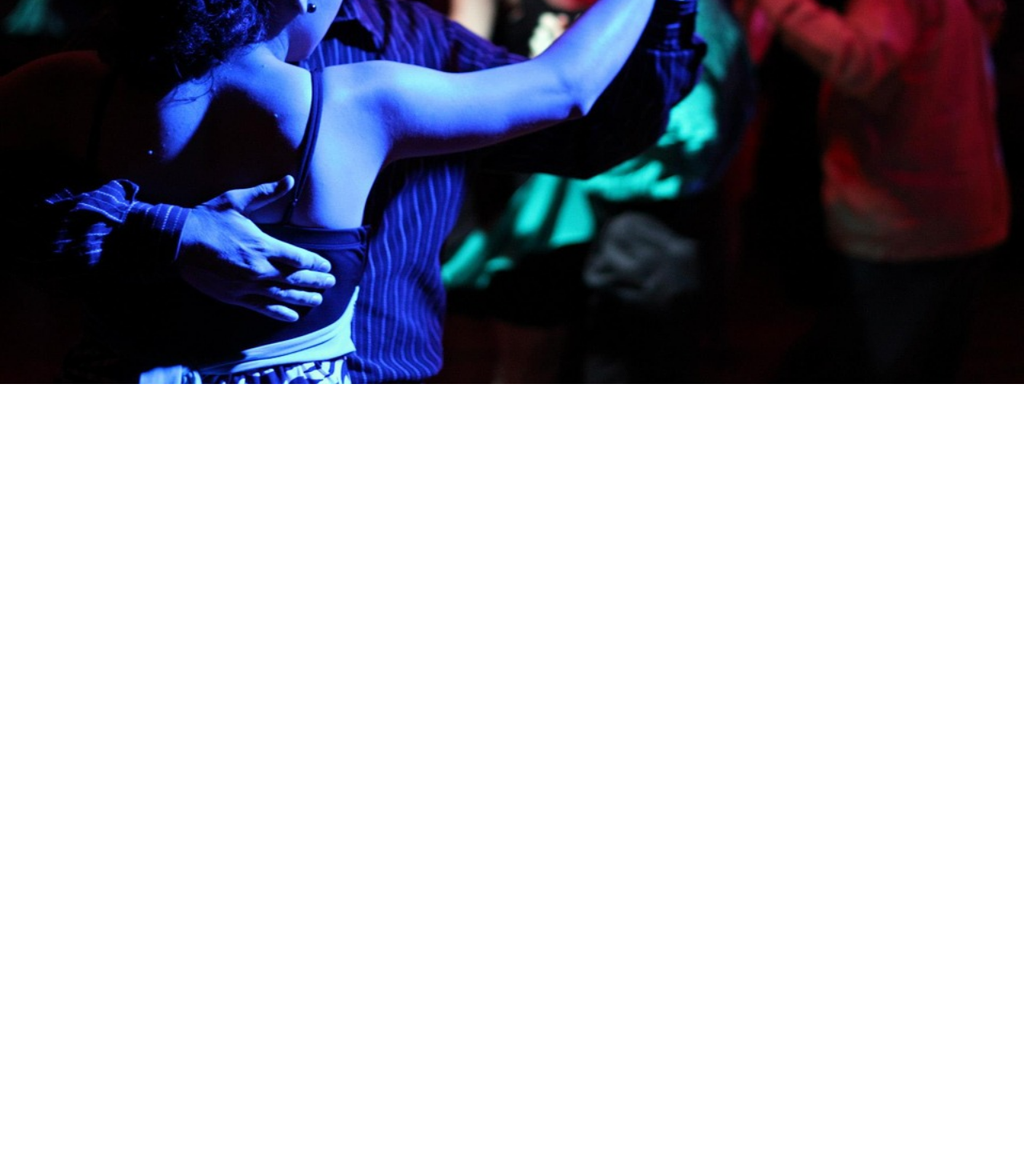
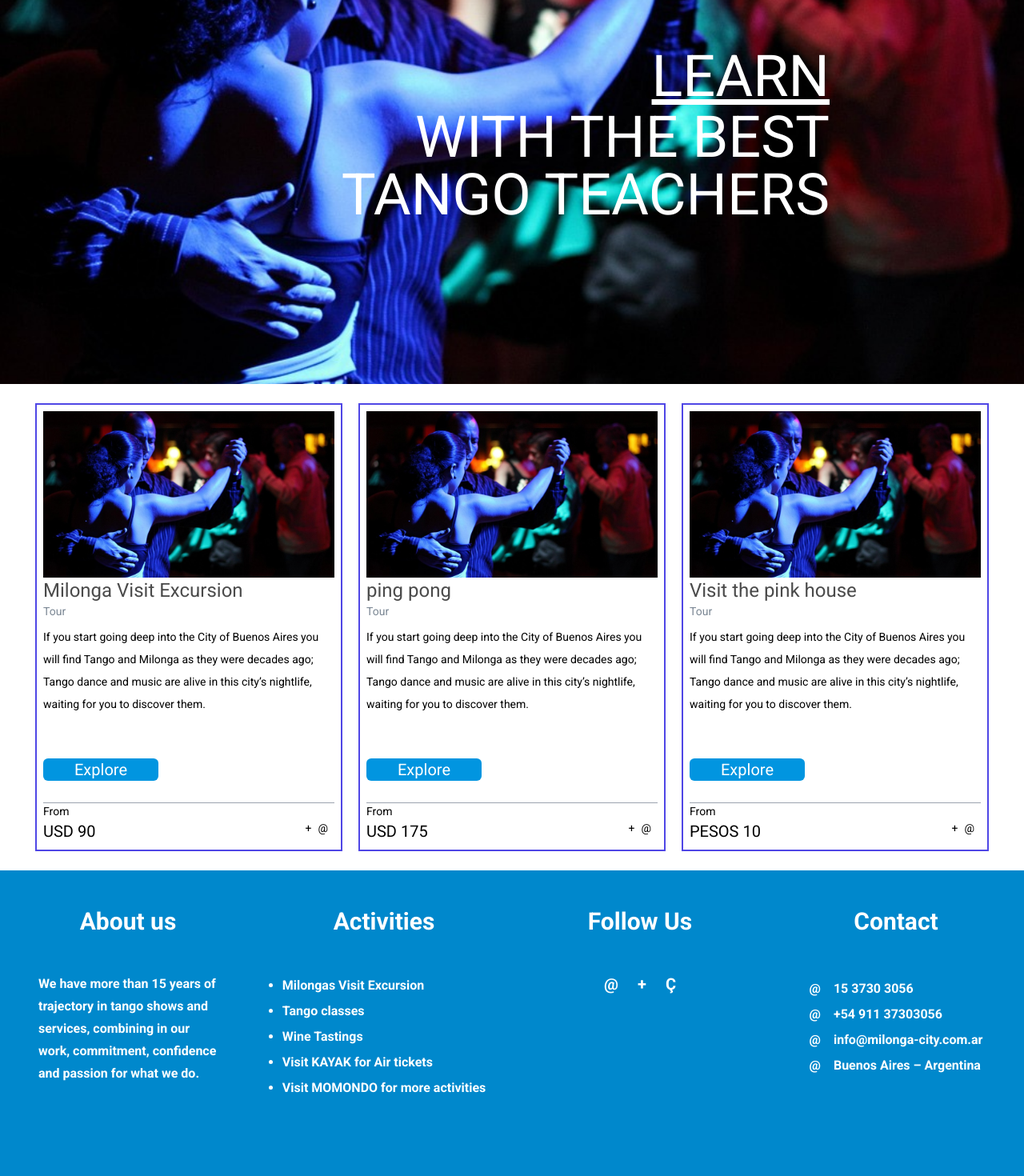
Before and after one commit to leon-rodriguez/milonga-city, a Next.js app: page / in a window 1280 px wide. Shown: the part 320-1790 px from the top of the page at 80% size. Before the commit the page ends 800 px from the top, so only its background shows below. Built offline with nearby package versions, Linux system fonts and the light colour scheme.

Commit message:
new logo and new api

```diff
--- /dev/null
+++ b/components/Card.js
@@ -0,0 +1,43 @@
+import Image from "next/image";
+import bailarines from "../public/Images/bailarines.jpg";
+
+const Card = ({ data }) => {
+  const { title, body, src, type, price, currency, cta } = data;
+  return (
+    <div className="border-2 border-indigo-600 w-96 h-[560px] p-2 grid grid-rows-[208px_52px_230px_auto] ">
+      <div>
+        <Image
+          src={bailarines}
+          alt="Dos personas bailando tango"
+          className="w-full h-52 object-cover mb-4"
+        />
+      </div>
+      <div>
+        <h2 className="text-2xl text-[#4b4b4b]">{title}</h2>
+        <p className="text-sm text-[#7b8794]">{type}</p>
+      </div>
+      <div className="border-b border-gray-400 pt-2 grid grid-rows-[3fr_1fr]">
+        <div className="text-sm text-[##1f2933] leading-7">{body}</div>
+        <div className="flex items-start">
+          <button className="bg-[#0195e0] w-36 h-7 text-white text-center leading-7 text-xl rounded-md ">
+            {cta}
+          </button>
+        </div>
+      </div>
+      <div className="grid grid-rows-{2} ">
+        <div className="text-sm">From</div>
+        <div className="grid grid-cols-[1fr_3fr]">
+          <div className="text-xl">
+            {currency} {price}
+          </div>
+          <div className="flex justify-end text-sm">
+            <span>+</span>
+            <span className="mx-2">@</span>
+          </div>
+        </div>
+      </div>
+    </div>
+  );
+};
+
+export default Card;
--- /dev/null
+++ b/components/Footer.js
@@ -0,0 +1,86 @@
+const Footer = () => {
+  return (
+    <div className="w-full">
+      <div className=" bg-[#0088cc] h-96 grid grid-cols-4">
+        <div className=" grid grid-rows-[128px_auto]">
+          <div className="grid place-items-center text-3xl font-bold text-white">
+            About us
+          </div>
+          <div className="flex justify-center">
+            <div className="w-56 text-white font-bold leading-7">
+              We have more than 15 years of trajectory in tango shows and
+              services, combining in our work, commitment, confidence and
+              passion for what we do.
+            </div>
+          </div>
+        </div>
+        <div className="grid grid-rows-[128px_auto]">
+          <div className="grid place-items-center text-3xl font-bold text-white">
+            Activities
+          </div>
+          <div className="flex justify-center">
+            <ul className="list-disc text-white font-bold list-outside leading-8">
+              <li>
+                <a>Milongas Visit Excursion</a>
+              </li>
+              <li>
+                <a>Tango classes</a>
+              </li>
+              <li>
+                <a>Wine Tastings</a>
+              </li>
+              <li>
+                <a>Visit KAYAK for Air tickets</a>
+              </li>
+              <li>
+                <a>Visit MOMONDO for more activities</a>
+              </li>
+            </ul>
+          </div>
+        </div>
+        <div className="grid grid-rows-[128px_auto]">
+          <div className="grid place-items-center text-3xl font-bold text-white">
+            Follow Us
+          </div>
+          <div className="flex justify-center pb-10">
+            <div className="text-white text-xl font-bold">
+              <span>@</span>
+              <span className="mx-6">+</span>
+              <span>Ç</span>
+            </div>
+          </div>
+        </div>
+        <div className="grid grid-rows-[128px_auto]">
+          <div className="grid place-items-center text-3xl font-bold text-white">
+            Contact
+          </div>
+          <div className="flex justify-center mt-1 leading-8 text-white font-bold">
+            <ul>
+              <li>
+                <span className="mr-4">@</span>
+                <span>15 3730 3056</span>
+              </li>
+              <li>
+                <span className="mr-4">@</span>
+                <span>+54 911 37303056</span>
+              </li>
+              <li>
+                <span className="mr-4">@</span>
+                <span>info@milonga-city.com.ar</span>
+              </li>
+              <li>
+                <span className="mr-4">@</span>
+                <span>Buenos Aires – Argentina</span>
+              </li>
+            </ul>
+          </div>
+        </div>
+      </div>
+      <div className="h-20 bg-[#01bdba]">
+        <div> Copyright 2019 - All Rights Reserved. | Developed by edrweb</div>
+      </div>
+    </div>
+  );
+};
+
+export default Footer;
--- a/components/Hero.js
+++ b/components/Hero.js
@@ -1,12 +1,33 @@
 import Image from "next/image";
 import bailarines from "../public/Images/bailarines.jpg";
 
+/*
+  //text div styles
+  position: absolute;
+  z-index: 51;
+  width: 100%;
+  color: white;
+  height: 100%;
+  padding: 100px;
+  display: flex;
+  flex-direction: column;
+  align-items: flex-end;
+  justify-content: flex-end;
+*/
+
 export default function Hero() {
   return (
-    <Image
-      src={bailarines}
-      alt="Dos personas bailando tango"
-      className="w-screen h-screen absolute z-10"
-    />
+    <div className="w-full h-screen">
+      <div className="absolute text-white left-1/3 bottom-1/4 text-7xl text-right">
+        <p className="underline decoration-3 ">LEARN</p>
+        <p className="mt-1">WITH THE BEST</p>
+        <p>TANGO TEACHERS</p>
+      </div>
+      <Image
+        src={bailarines}
+        alt="Dos personas bailando tango"
+        className="w-full h-full object-cover"
+      />
+    </div>
   );
 }
--- /dev/null
+++ b/components/HomeExperiences.js
@@ -0,0 +1,29 @@
+import Card from "./Card";
+import { experiencesList } from "../pages/api/experiences";
+
+const HomeExperiences = () => {
+  //console.log("Data: ", experiencesList);
+  return (
+    <article className=" p-6 flex justify-evenly">
+      {experiencesList.map((item) => (
+        <Card key={item.id} data={item} />
+      ))}
+    </article>
+  );
+};
+
+export async function getServerSideProps() {
+  //   try {
+  //     // Fetch data from external API
+  //     const res = await fetch(`http://localhost:3000/api/experiences`);
+  //     const data = await res.json();
+
+  //     // Pass data to the page via props
+  //     return { props: { data } };
+  //   } catch (error) {
+  //     throw new Error(error);
+  //   }
+  return experiencesList;
+}
+
+export default HomeExperiences;
--- a/components/Layout.js
+++ b/components/Layout.js
@@ -1,5 +1,4 @@
 import Navbar from "./Navbar";
-import Hero from "./Hero";
 
 import { Roboto } from "@next/font/google";
 
@@ -13,7 +12,6 @@ export default function Layout({ children }) {
   return (
     <main className={roboto.className}>
       <Navbar />
-      <Hero />
       <main>{children}</main>
       {/* <Footer /> */}
     </main>
--- a/components/Navbar.js
+++ b/components/Navbar.js
@@ -1,8 +1,19 @@
 import Link from "next/link";
+import Image from "next/image";
+import logo from "../assets/logo-milonga-city.svg";
+import { FaShoppingCart } from "react-icons/fa";
 
 export default function Navbar() {
   return (
-    <nav className="bg-gradient-to-b from-black text-white font-bold text-xl uppercase p-9 absolute w-screen z-30">
+    <nav className=" text-white font-bold text-xl uppercase p-9 absolute w-full z-30">
+      <div className="flex w-full justify-between">
+        <Image
+          src={logo}
+          height={180}
+          width={180}
+          alt="logo"
+          className="w-4  object-cover"
+        />
         <ul className="flex justify-center space-x-7">
           <li>
             <Link href="/">Home</Link>
@@ -14,6 +25,11 @@ export default function Navbar() {
             <Link href="/feedback">Give us your feedback</Link>
           </li>
         </ul>
+        <div>
+          <FaShoppingCart />
+        </div>
+      </div>
+      <div className="bg-gradient-to-b from-black h-40 opacity-50 top-0 left-0 w-full h-full absolute -z-10"></div>
     </nav>
   );
 }
--- a/package.json
+++ b/package.json
@@ -14,7 +14,8 @@
     "eslint-config-next": "13.1.1",
     "next": "13.1.1",
     "react": "18.2.0",
-    "react-dom": "18.2.0"
+    "react-dom": "18.2.0",
+    "react-icons": "^4.7.1"
   },
   "devDependencies": {
     "autoprefixer": "^10.4.13",
--- /dev/null
+++ b/pages/api/experiences.js
@@ -0,0 +1,36 @@
+export const experiencesList = [
+  {
+    id: 1,
+    imgSrc: "../public/Images/bailarines.jpg",
+    title: "Milonga Visit Excursion",
+    type: "Tour",
+    body: "If you start going deep into the City of Buenos Aires you will find Tango and Milonga as they were decades ago; Tango dance and music are alive in this city’s nightlife, waiting for you to discover them.",
+    cta: "Explore",
+    price: 90,
+    currency: "USD",
+  },
+  {
+    id: 2,
+    imgSrc: "../public/Images/bailarines.jpg",
+    title: "ping pong",
+    type: "Tour",
+    body: "If you start going deep into the City of Buenos Aires you will find Tango and Milonga as they were decades ago; Tango dance and music are alive in this city’s nightlife, waiting for you to discover them.",
+    cta: "Explore",
+    price: 175,
+    currency: "USD",
+  },
+  {
+    id: 3,
+    imgSrc: "../public/Images/bailarines.jpg",
+    title: "Visit the pink house",
+    type: "Tour",
+    body: "If you start going deep into the City of Buenos Aires you will find Tango and Milonga as they were decades ago; Tango dance and music are alive in this city’s nightlife, waiting for you to discover them.",
+    cta: "Explore",
+    price: 10,
+    currency: "PESOS",
+  },
+];
+
+export default function handler(req, res) {
+  res.status(200).json({ data: experiencesList });
+}
--- a/pages/index.js
+++ b/pages/index.js
@@ -1,4 +1,7 @@
 import Head from "next/head";
+import Hero from "../components/Hero";
+import HomeExperiences from "../components/HomeExperiences";
+import Footer from "../components/Footer";
 
 export default function Home() {
   return (
@@ -9,11 +12,18 @@ export default function Home() {
         <meta name="viewport" content="width=device-width, initial-scale=1" />
         <link rel="icon" href="/favicon.ico" />
       </Head>
-      <main className="text-3xl font-bold underline">Home</main>
+      <section className="text-3xl">
+        <Hero />
+        <HomeExperiences />
+      </section>
+      <section>
+        <Footer />
+      </section>
     </>
   );
 }
 
-//TODO: create hero component
-//TODO: set background img
-//TODO: set top gradient z indez and absolute
+// poner iconos
+// poner los estilos del footer
+// hacer la api de experiences
+// hacer la pagina experiences
```
Also changed, not shown: assets/logo-milonga-city.svg (added), 1 other file (tests, documents, lock files or other folders). Lines whose indentation alone changed are shown as unchanged.
